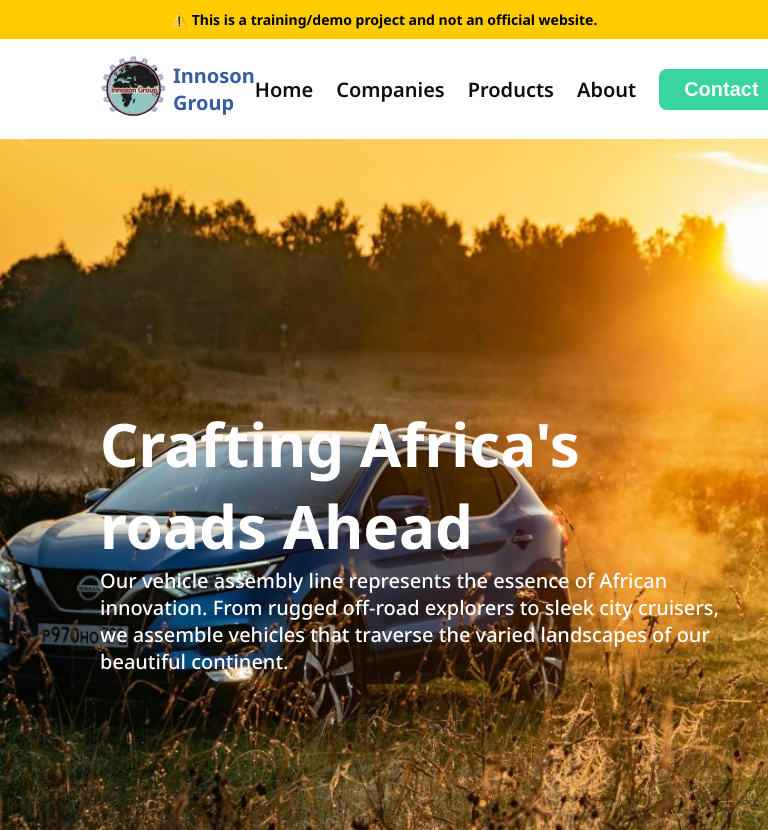
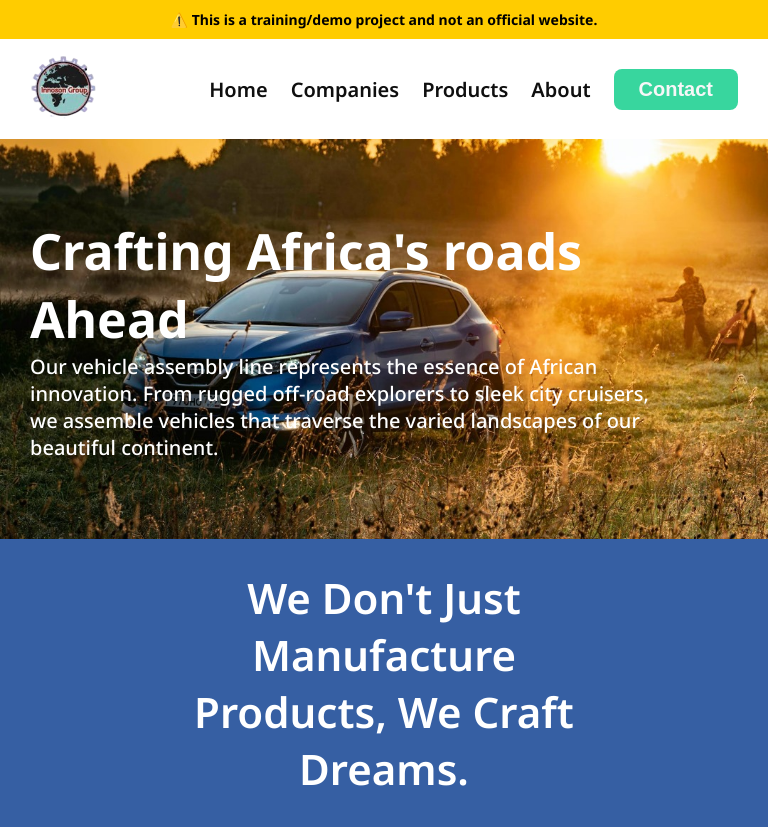
Before and after one commit to Savanna-afolabi/innoson, a plain HTML site: page index.html in a window 768 px wide. Shown: the top 830 px of the page. Drawn offline with Linux system fonts and the light colour scheme.

Commit message:
tablet screen

```diff
--- a/index.html
+++ b/index.html
@@ -43,6 +43,13 @@
           </p>
         </div>
       </section>
+      <!-- section-2  -->
+
+
+      <section class="section-2">
+        <h3>We Don't Just Manufacture Products, We Craft Dreams. </h3>
+
+      </section>
     </main>
 
     <div>
--- a/style.css
+++ b/style.css
@@ -95,6 +95,38 @@ nav button{
   justify-content: center;
   height: 100%;
 }
+
+.section-2{
+  background-color: var(--blue);
+  padding: 30px 0;
+
+}
+.section-2 h3{
+  text-align: center;
+  color: var(--hero-white);
+  font-weight: 600;
+  font-size: 42px;
+  max-width: 54%;
+  margin: 0 auto;
+}
+@media (min-width:500px) and (max-width:980px){
+
+  .container{
+    padding: 16px 30px;
+
+  }
+  .brand-wrapper h4{
+    display: none;
+
+  }
+  .section-1{
+    height: 50vh;
+
+  }
+  .section-1 h2{
+    font-size: 50px;
+  }
+}
 @media (max-width:500px){
   .container{
     padding: 10px;
@@ -104,6 +136,7 @@ nav button{
   }
   .brand-wrapper h4 {
     font-size: 15px;
+
   }
   ul{
     display: none;
```
